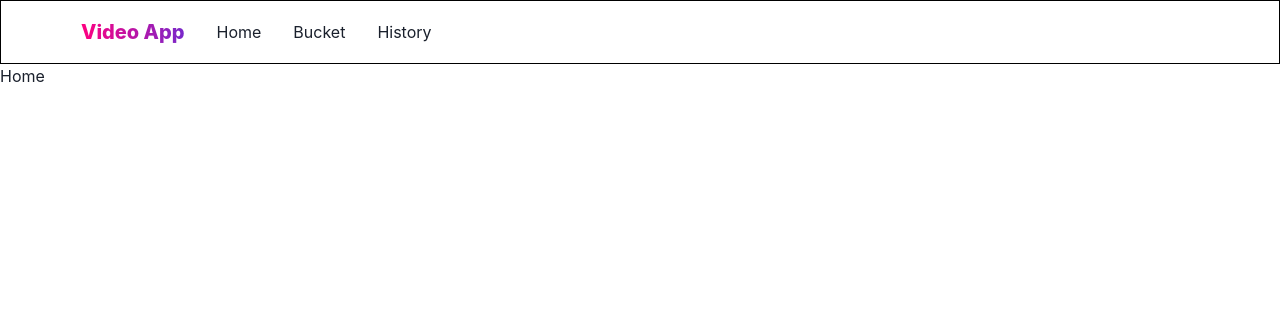
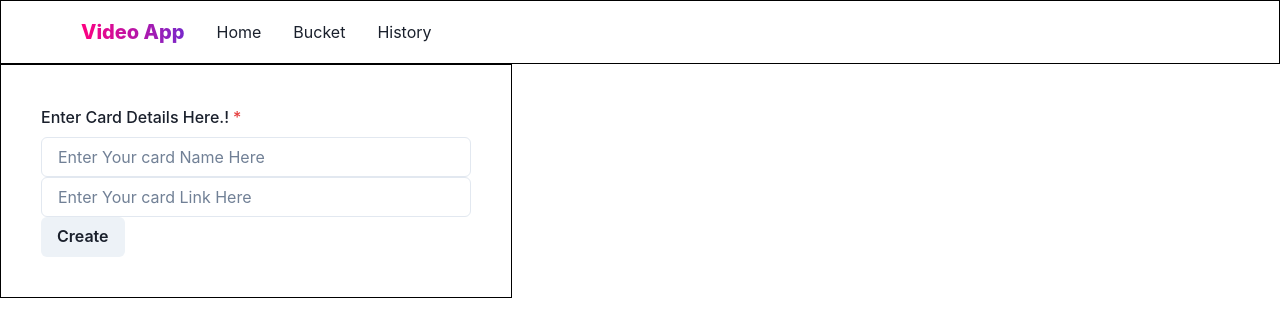
Before and after one commit to syedsohel22/frontend-video-app, a React (Create React App) app: page / in a window 1280 px wide. Shown: the top 336 px of the page. Built offline with nearby package versions, Linux system fonts and the light colour scheme.

Commit message:
working on redux structure

```diff
--- a/src/pages/Home.jsx
+++ b/src/pages/Home.jsx
@@ -1,7 +1,62 @@
-import React from "react";
+import {
+  Box,
+  Button,
+  Center,
+  FormControl,
+  FormLabel,
+  Input,
+  Stack,
+} from "@chakra-ui/react";
+import React, { useState } from "react";
 
 const Home = () => {
-  return <div>Home</div>;
+  const [name, setName] = useState("");
+  const [link, setLink] = useState("");
+
+  const handleSubmit = (e) => {
+    e.preventDefault();
+    let data = {
+      name,
+      link,
+    };
+    console.log(data);
+
+    //resting input after POST
+    setLink("");
+    setName("");
+  };
+  return (
+    <Box
+      w="40%"
+      border="1px solid black"
+      p={10}
+      spacing={3}
+      d="flex"
+      alignItems="center"
+    >
+      <FormControl gap={8} isRequired>
+        <FormLabel>Enter Card Details Here.!</FormLabel>
+        <Input
+          type="text"
+          placeholder="Enter Your card Name Here"
+          variant="outline"
+          value={name}
+          onChange={(e) => setName(e.target.value)}
+        />
+        <Input
+          type="link"
+          placeholder="Enter Your card Link Here"
+          variant="outline"
+          value={link}
+          onChange={(e) => setLink(e.target.value)}
+          required
+        />
+        <Button type="submit" onClick={handleSubmit}>
+          Create
+        </Button>
+      </FormControl>
+    </Box>
+  );
 };
 
 export default Home;
--- a/src/redux/userReducer/actionTypes.js
+++ b/src/redux/userReducer/actionTypes.js
@@ -0,0 +1,3 @@
+export const CARD_REQUEST_PENDING = "CARD_REQUEST_PENDING";
+export const CARD_REQUEST_FAILURE = "CARD_REQUEST_FAILURE";
+export const CARD_REQUEST_SUCCESS = "CARD_REQUEST_SUCCESS";
--- a/src/redux/userReducer/reducer.js
+++ b/src/redux/userReducer/reducer.js
@@ -0,0 +1,24 @@
+import {
+  CARD_REQUEST_FAILURE,
+  CARD_REQUEST_SUCCESS,
+  CARD_REQUEST_PENDING,
+} from "./actionTypes";
+const initaState = {
+  isLoading: false,
+  isError: false,
+  data: [],
+};
+export const reducer = (state = initaState, { type, payload }) => {
+  switch (type) {
+    case CARD_REQUEST_PENDING:
+      return { ...state, isLoading: true };
+
+    case CARD_REQUEST_SUCCESS:
+      return { ...state, isLoading: false, data: payload };
+
+    case CARD_REQUEST_FAILURE:
+      return { ...state, isLoading: false, isError: true };
+    default:
+      return state;
+  }
+};
```
Also changed, not shown: src/redux/userReducer/action.js (+14 -0 lines).
